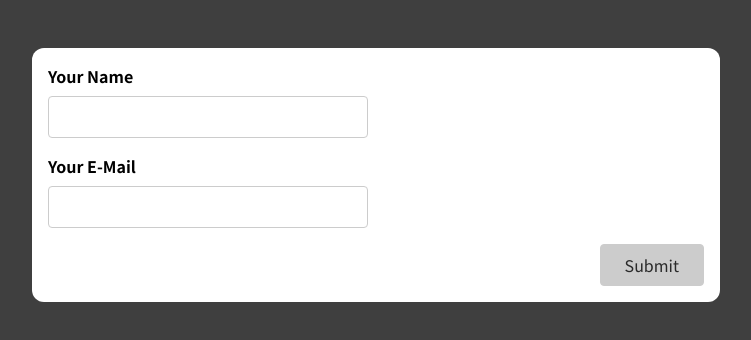
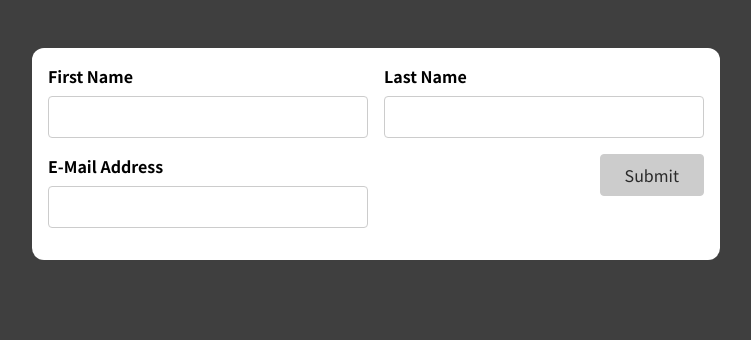
Before and after one commit to DiegoWRost/section16-working-with-forms-and-user-input, a React (Create React App) app: page / in a window 1280 px wide. Shown: the top 340 px of the page, without its empty margins (264-1015 px from the left). Built offline with nearby package versions, Linux system fonts and the light colour scheme.

Commit message:
210. Applying Our Hook & Knowledge To A New Form

```diff
--- a/src/App.js
+++ b/src/App.js
@@ -1,11 +1,13 @@
-import SimpleInput from './components/SimpleInput';
-import SimpleInputAssignment from './components/SimpleInputAssignment';
+// import SimpleInput from "./components/SimpleInput";
+// import SimpleInputAssignment from "./components/SimpleInputAssignment";
+import BasicForm from "./components/BasicForm";
 
 function App() {
   return (
     <div className="app">
-      <SimpleInput />
+      {/* <SimpleInput /> */}
       {/* <SimpleInputAssignment /> */}
+      <BasicForm />
     </div>
   );
 }
--- a/src/components/BasicForm.js
+++ b/src/components/BasicForm.js
@@ -1,22 +1,117 @@
+import useInput from "../hooks/use-input";
+
+const isNotEmpty = (value) => value.trim() !== "";
+const isEmail = (value) => value.includes("@");
+
 const BasicForm = (props) => {
+  const {
+    value: firstNameValue,
+    isValid: firstNameIsValid,
+    hasError: firstNameHasError,
+    valueChangeHandler: firstNameChangeHandler,
+    inputBlurHandler: firstNameBlurHandler,
+    reset: resetFirstName,
+  } = useInput(isNotEmpty);
+
+  const {
+    value: lastNameValue,
+    isValid: lastNameIsValid,
+    hasError: lastNameHasError,
+    valueChangeHandler: lastNameChangeHandler,
+    inputBlurHandler: lastNameBlurHandler,
+    reset: resetLastName,
+  } = useInput(isNotEmpty);
+
+  const {
+    value: emailValue,
+    isValid: emailIsValid,
+    hasError: emailHasError,
+    valueChangeHandler: emailChangeHandler,
+    inputBlurHandler: emailBlurHandler,
+    reset: resetEmail,
+  } = useInput(isEmail);
+
+  let formIsValid = false;
+
+  if (firstNameIsValid && lastNameIsValid && emailIsValid) {
+    formIsValid = true;
+  }
+
+  const submitHandler = (event) => {
+    event.preventDefault();
+
+    if (!formIsValid) {
+      return;
+    }
+
+    console.log("Submitted!");
+    console.log(firstNameValue, lastNameValue, emailValue);
+
+    resetFirstName();
+    resetLastName();
+    resetEmail();
+  };
+
+  const firstNameClasses = firstNameHasError
+    ? "form-control invalid"
+    : "form-control";
+
+  const lastNameClasses = lastNameHasError
+    ? "form-control invalid"
+    : "form-control";
+
+  const emailInputClasses = emailHasError
+    ? "form-control invalid"
+    : "form-control";
+
   return (
-    <form>
-      <div className='control-group'>
-        <div className='form-control'>
-          <label htmlFor='name'>First Name</label>
-          <input type='text' id='name' />
+    <form onSubmit={submitHandler}>
+      <div className="control-group">
+        <div className={firstNameClasses}>
+          <label htmlFor="name">First Name</label>
+          <input
+            type="text"
+            id="name"
+            value={firstNameValue}
+            onChange={firstNameChangeHandler}
+            onBlur={firstNameBlurHandler}
+          />
+          {firstNameHasError && (
+            <p className="error-text">Please enter a first name.</p>
+          )}
         </div>
-        <div className='form-control'>
-          <label htmlFor='name'>Last Name</label>
-          <input type='text' id='name' />
+
+        <div className={lastNameClasses}>
+          <label htmlFor="lastName">Last Name</label>
+          <input
+            type="text"
+            id="lastName"
+            value={lastNameValue}
+            onChange={lastNameChangeHandler}
+            onBlur={lastNameBlurHandler}
+          />
+          {lastNameHasError && (
+            <p className="error-text">Please enter a last name.</p>
+          )}
         </div>
-      </div>
-      <div className='form-control'>
-        <label htmlFor='name'>E-Mail Address</label>
-        <input type='text' id='name' />
-      </div>
-      <div className='form-actions'>
-        <button>Submit</button>
+
+        <div className={emailInputClasses}>
+          <label htmlFor="name">E-Mail Address</label>
+          <input
+            type="email"
+            id="email"
+            value={emailValue}
+            onChange={emailChangeHandler}
+            onBlur={emailBlurHandler}
+          />
+          {emailHasError && (
+            <p className="error-text">Please enter a valid email address.</p>
+          )}
+        </div>
+
+        <div className="form-actions">
+          <button disabled={!formIsValid}>Submit</button>
+        </div>
       </div>
     </form>
   );
```
